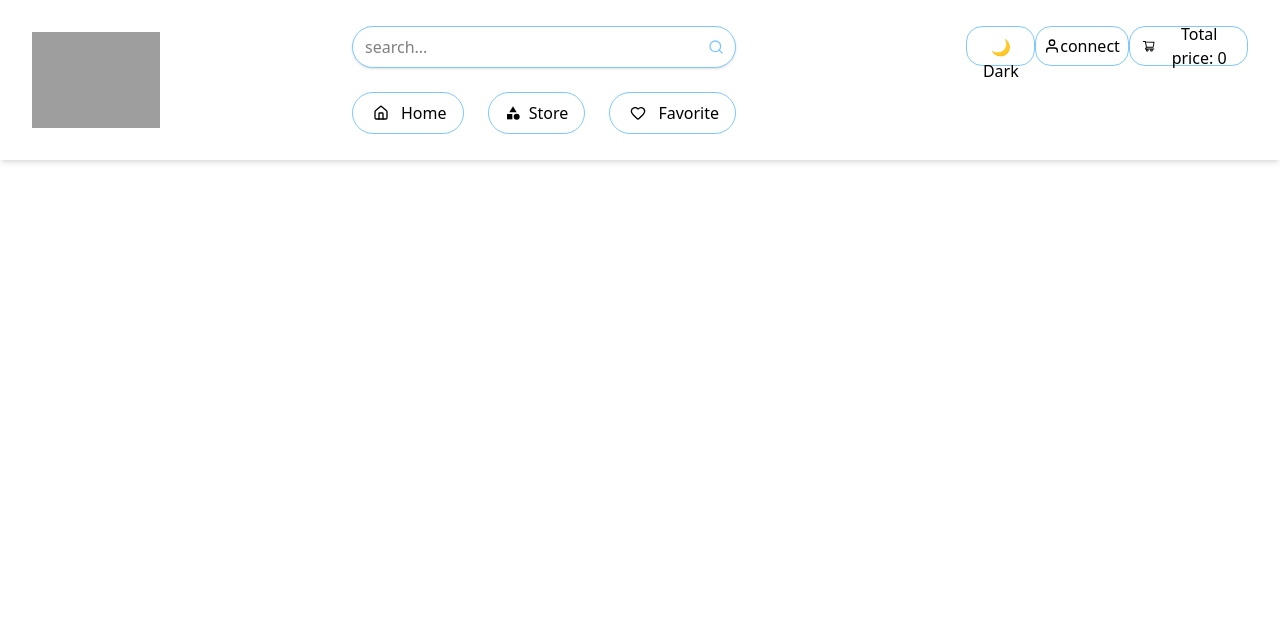
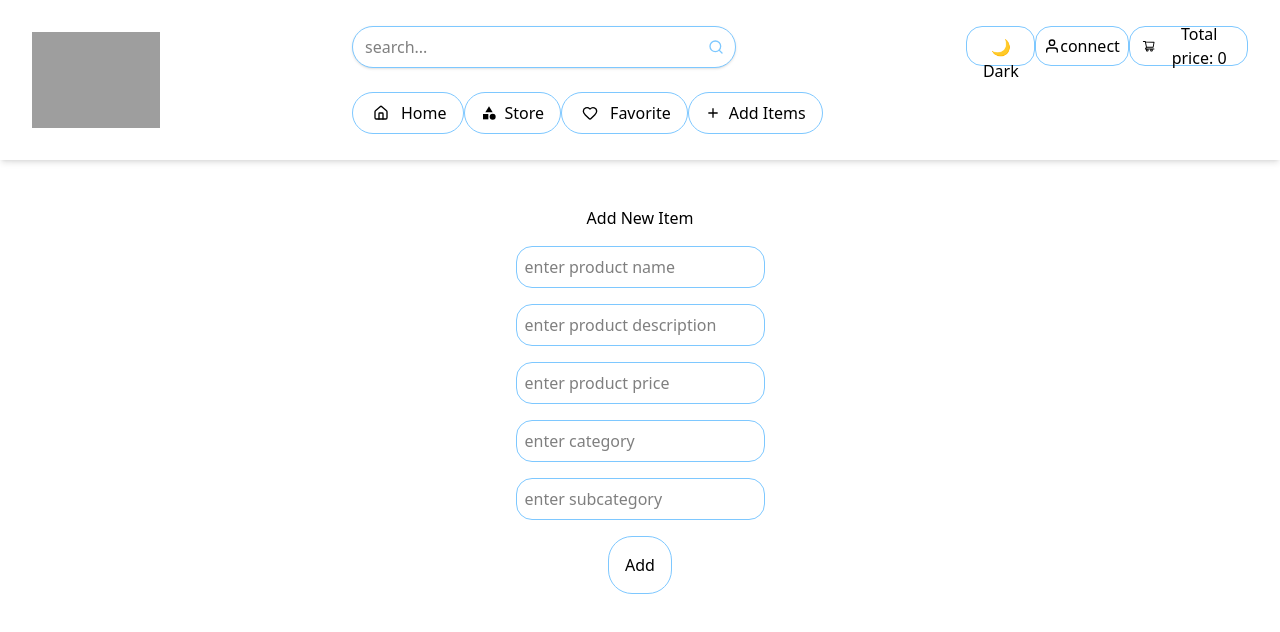
Before and after one commit to eyyadezrafeel/e-commerce, a React (Vite) app in the folder frontend/: page /additems in a window 1280 px wide. Shown: the top 632 px of the page. Built offline with nearby package versions, Linux system fonts and the light colour scheme; grey boxes are pictures that could not be loaded.

Commit message:
fixig some problems in additems.tsx

```diff
--- a/frontend/src/App.tsx
+++ b/frontend/src/App.tsx
@@ -6,6 +6,7 @@ import Store from './pages/Store'
 import Login from './connect/Login'
 import SignUp from './connect/SignUp'
 import CreateStore from './connect/CreateStore'
+import AddItems from './StoreComp/AddItems'
 
 import { BrowserRouter,Routes,Route } from 'react-router-dom'
 
@@ -30,6 +31,8 @@ export default function App() {
         <Route path='/signup' element={<SignUp isDark={isDark} />}></Route>
         <Route path='/createstore' element={<CreateStore isDark={isDark} />}></Route>
         <Route path='/store' element={<Store isDark={isDark} />}></Route>
+        <Route path='/additems' element={<AddItems />}></Route>
+
       </Routes>
 
     </BrowserRouter>
--- a/frontend/src/StoreComp/AddItems.tsx
+++ b/frontend/src/StoreComp/AddItems.tsx
@@ -29,16 +29,16 @@ const handleAddItem = async () => {
 }
 
   return (
-    <div>
+    <div className='flex flex-col justify-center items-center h-screen gap-4'>
         <h2>Add New Item</h2>
 
-        <input type="text" placeholder='enter product name' onChange={(e)=>setName(e.target.value)}/>
-        <input type="text" placeholder='enter product description' onChange={(e)=>setDescription(e.target.value)} />
-        <input type="text" placeholder='enter product price' onChange={(e)=>setPrice(e.target.value)} />
-        <input type="text" placeholder='enter category' onChange={(e)=>setCategory(e.target.value) } />
-        <input type="text" placeholder='enter subcategory' onChange={(e)=>setSubcategory(e.target.value)} />
+        <input type="text" placeholder='enter product name' onChange={(e)=>setName(e.target.value)} className='border border-[#7EC8FF] p-2 rounded-2xl'/>
+        <input type="text" placeholder='enter product description' onChange={(e)=>setDescription(e.target.value)} className='border border-[#7EC8FF] p-2 rounded-2xl' />
+        <input type="text" placeholder='enter product price' onChange={(e)=>setPrice(e.target.value)} className='border border-[#7EC8FF] p-2 rounded-2xl' />
+        <input type="text" placeholder='enter category' onChange={(e)=>setCategory(e.target.value) }  className='border border-[#7EC8FF] p-2 rounded-2xl'/>
+        <input type="text" placeholder='enter subcategory' onChange={(e)=>setSubcategory(e.target.value)} className='border border-[#7EC8FF] p-2 rounded-2xl' />
 
-        <button
+        <button className='border border-[#7EC8FF] p-4 rounded-3xl'
         onClick={handleAddItem}>Add</button>
 
 
--- a/frontend/src/components/Header.tsx
+++ b/frontend/src/components/Header.tsx
@@ -3,7 +3,7 @@ import { Link, useLocation } from 'react-router-dom';
 import { FiUser, FiSearch } from "react-icons/fi";
 import { AiOutlineShoppingCart } from "react-icons/ai";
 import { Home, Heart } from "lucide-react";
-import { MdCategory } from 'react-icons/md';
+import { MdCategory,MdAdd } from 'react-icons/md';
 import Logo from "../assets/Logo.png";
 import ThemeToggle from './ThemeToggle';
 
@@ -108,6 +108,17 @@ export default function Header({ isDark, setIsDark }: HeaderProps) {
   >
     <Heart className='h-4' /> Favorite
   </Link>
+  <Link
+  to = "/additems"
+    className="flex gap-2 items-center rounded-full px-4 py-2 no-underline transition-all duration-200"
+    style={{
+      color: location.pathname === "/favorites" ? (isDark ? "#7EC8FF" : "#B3001B") : (isDark ? "#fff" : "#000"),
+      border: `1px solid ${location.pathname === "/favorites" ? (isDark ? "#7EC8FF" : "#B3001B") : (isDark ? "#B3001B" : "#7EC8FF")}`,
+      backgroundColor: location.pathname === "/favorites" ? (isDark ? "rgba(179, 0, 27, 0.1)" : "rgba(126, 200, 255, 0.1)") : "transparent"
+    }}
+  >
+    <MdAdd className='h-4' /> Add Items
+  </Link>
 </div>
           </div>
           <div className="flex flex-row justify-between w-[22vw] h-10">
```
